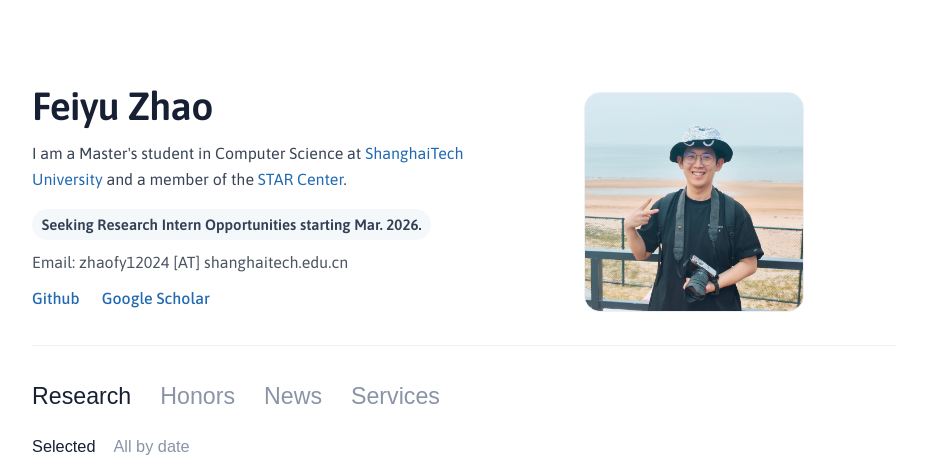
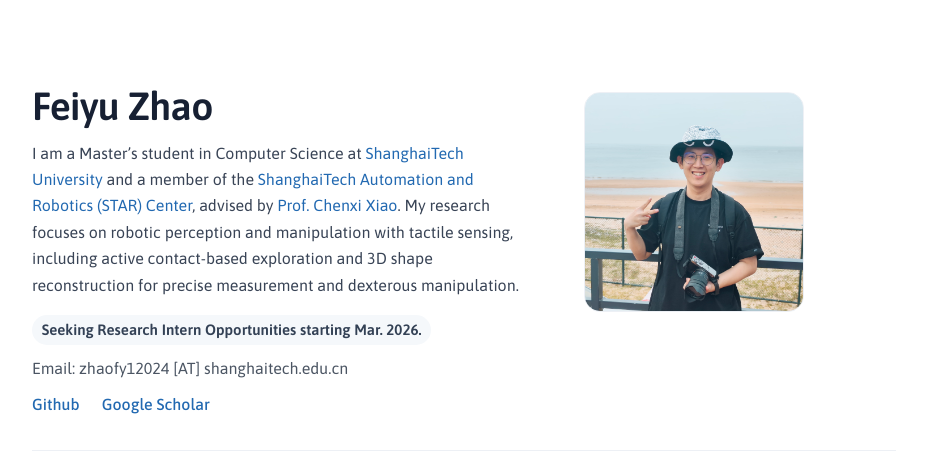
Before and after one commit to FerryRain/FerryRain.github.io, a plain HTML site: page index.html in a window 1280 px wide. Shown: the top 468 px of the page, without its empty margins (176-1103 px from the left). Drawn offline with nearby package versions, Linux system fonts and the light colour scheme.

Commit message:
Update index.html

```diff
--- a/index.html
+++ b/index.html
@@ -36,7 +36,7 @@
         <div id="intro-text">
           <h1>Feiyu Zhao</h1>
           <p class="bio-text">
-            I am a Master's student in Computer Science at <a href="https://www.shanghaitech.edu.cn/">ShanghaiTech University</a> and a member of the <a href="https://star-center.shanghaitech.edu.cn">STAR Center</a>.
+            I am a Master’s student in Computer Science at <a href="https://www.shanghaitech.edu.cn/">ShanghaiTech University</a> and a member of the <a href="https://star-center.shanghaitech.edu.cn/">ShanghaiTech Automation and Robotics (STAR) Center</a>, advised by <a href="https://rim-laboratory.github.io/">Prof. Chenxi Xiao</a>. My research focuses on robotic perception and manipulation with tactile sensing, including active contact-based exploration and 3D shape reconstruction for precise measurement and dexterous manipulation.
           </p>
           <p class="status-line">Seeking Research Intern Opportunities starting Mar. 2026.</p>
           <p class="contact-line">
```
